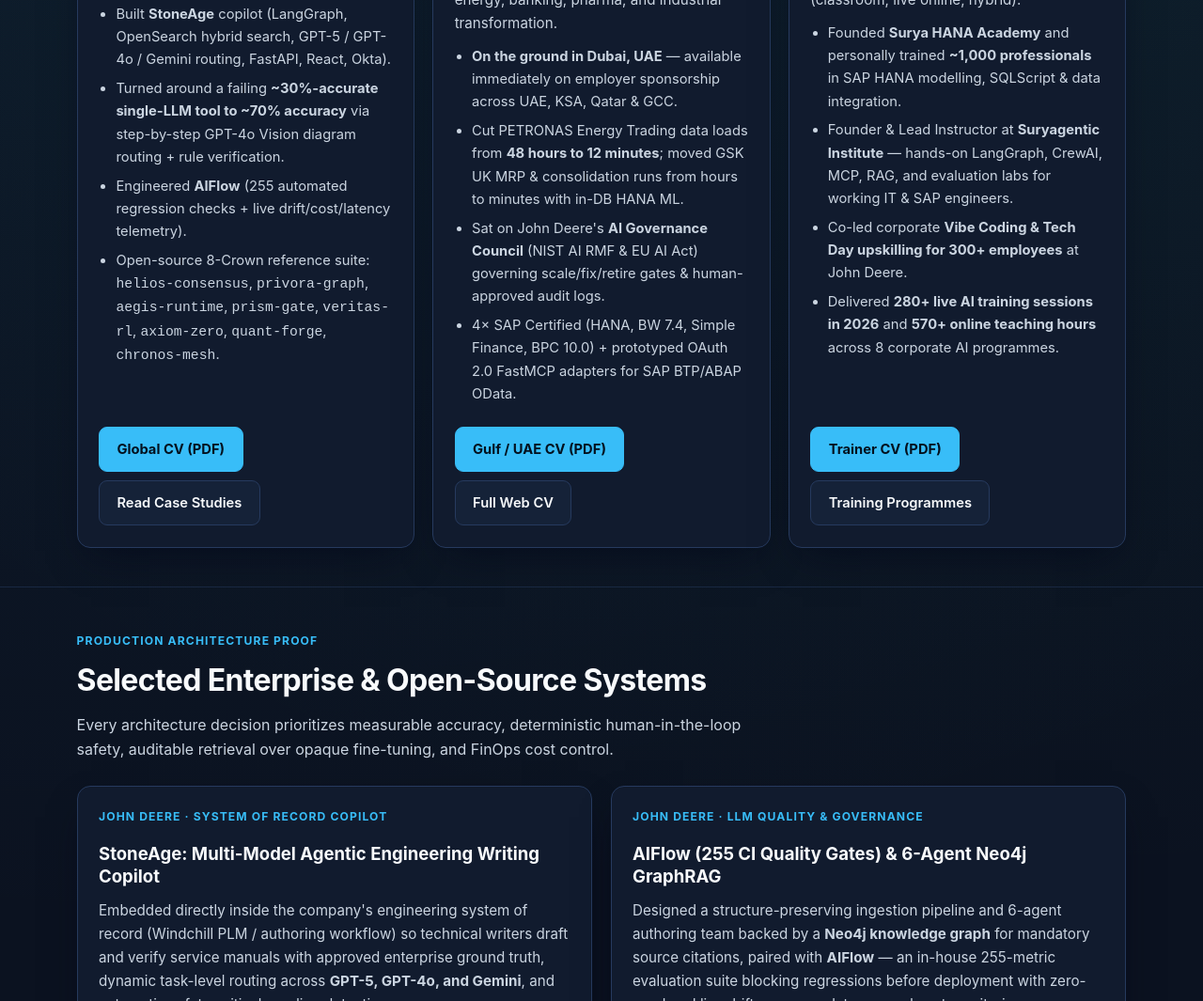
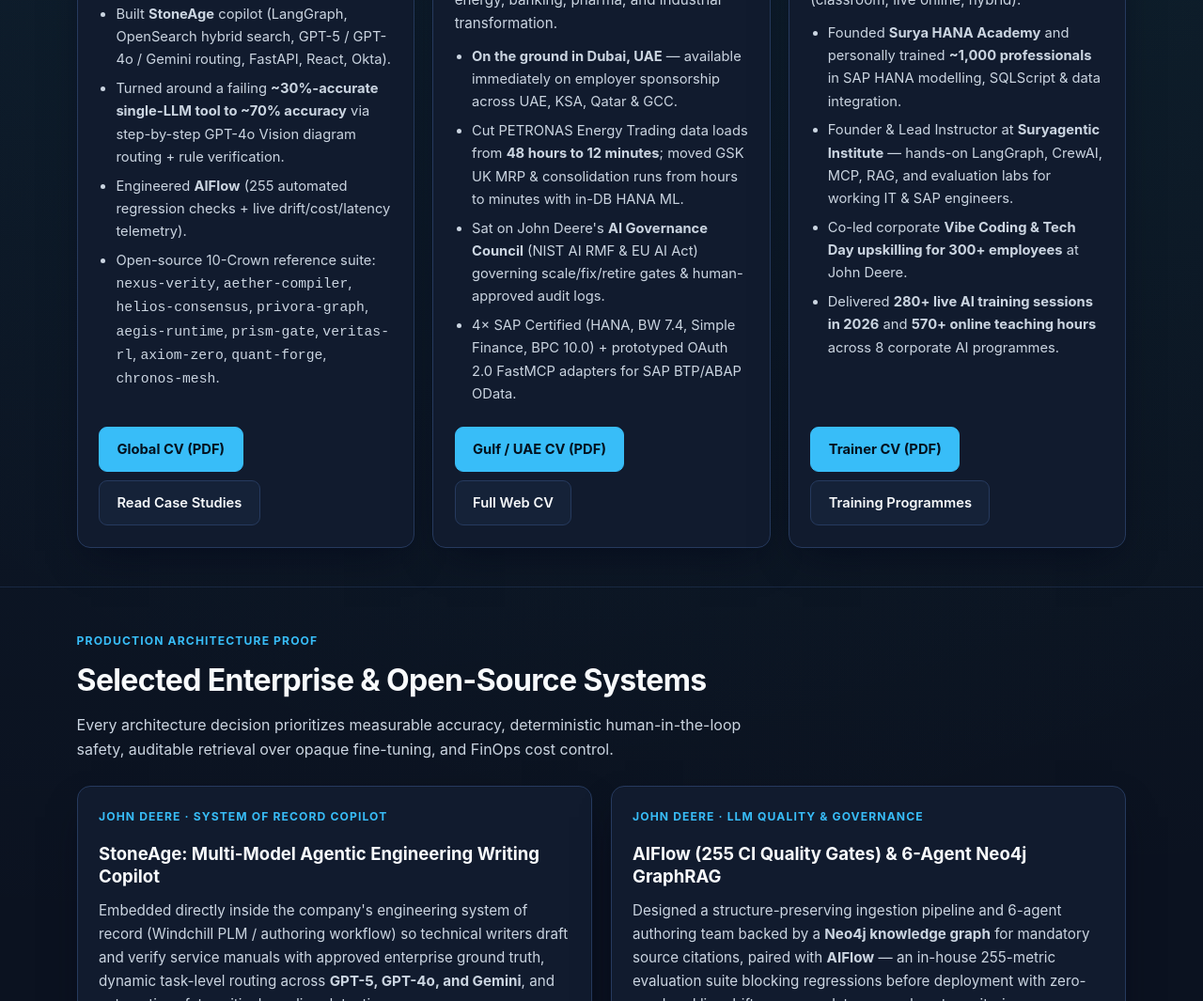
Before and after one commit to nagarjunak-pixel/nagarjunak-pixel.github.io, a plain HTML site: page index.html in a window 1280 px wide. Shown: the part 1603-2668 px from the top of the page at 94% size. Drawn offline with Linux system fonts and the light colour scheme.

Commit message:
feat: sync 10-Crown Suite (nexus-verity & aether-compiler) across portfolio & llms.txt

```diff
--- a/index.html
+++ b/index.html
@@ -318,7 +318,7 @@
               <li>Built <strong>StoneAge</strong> copilot (LangGraph, OpenSearch hybrid search, GPT-5 / GPT-4o / Gemini routing, FastAPI, React, Okta).</li>
               <li>Turned around a failing <strong>~30%-accurate single-LLM tool to ~70% accuracy</strong> via step-by-step GPT-4o Vision diagram routing + rule verification.</li>
               <li>Engineered <strong>AIFlow</strong> (255 automated regression checks + live drift/cost/latency telemetry).</li>
-              <li>Open-source 8-Crown reference suite: <code>helios-consensus</code>, <code>privora-graph</code>, <code>aegis-runtime</code>, <code>prism-gate</code>, <code>veritas-rl</code>, <code>axiom-zero</code>, <code>quant-forge</code>, <code>chronos-mesh</code>.</li>
+              <li>Open-source 10-Crown reference suite: <code>nexus-verity</code>, <code>aether-compiler</code>, <code>helios-consensus</code>, <code>privora-graph</code>, <code>aegis-runtime</code>, <code>prism-gate</code>, <code>veritas-rl</code>, <code>axiom-zero</code>, <code>quant-forge</code>, <code>chronos-mesh</code>.</li>
             </ul>
             <div class="card-footer">
               <a class="btn btn-primary" href="/assets/cv/Nagarjuna-Reddy-Kamireddy-CV-Global.pdf" download>Global CV (PDF)</a>
```
Also changed, not shown: forward-deployed-ai-architect.html (+1 -0 lines), projects.html (+2 -0 lines), llms-full.txt, llms.txt.
